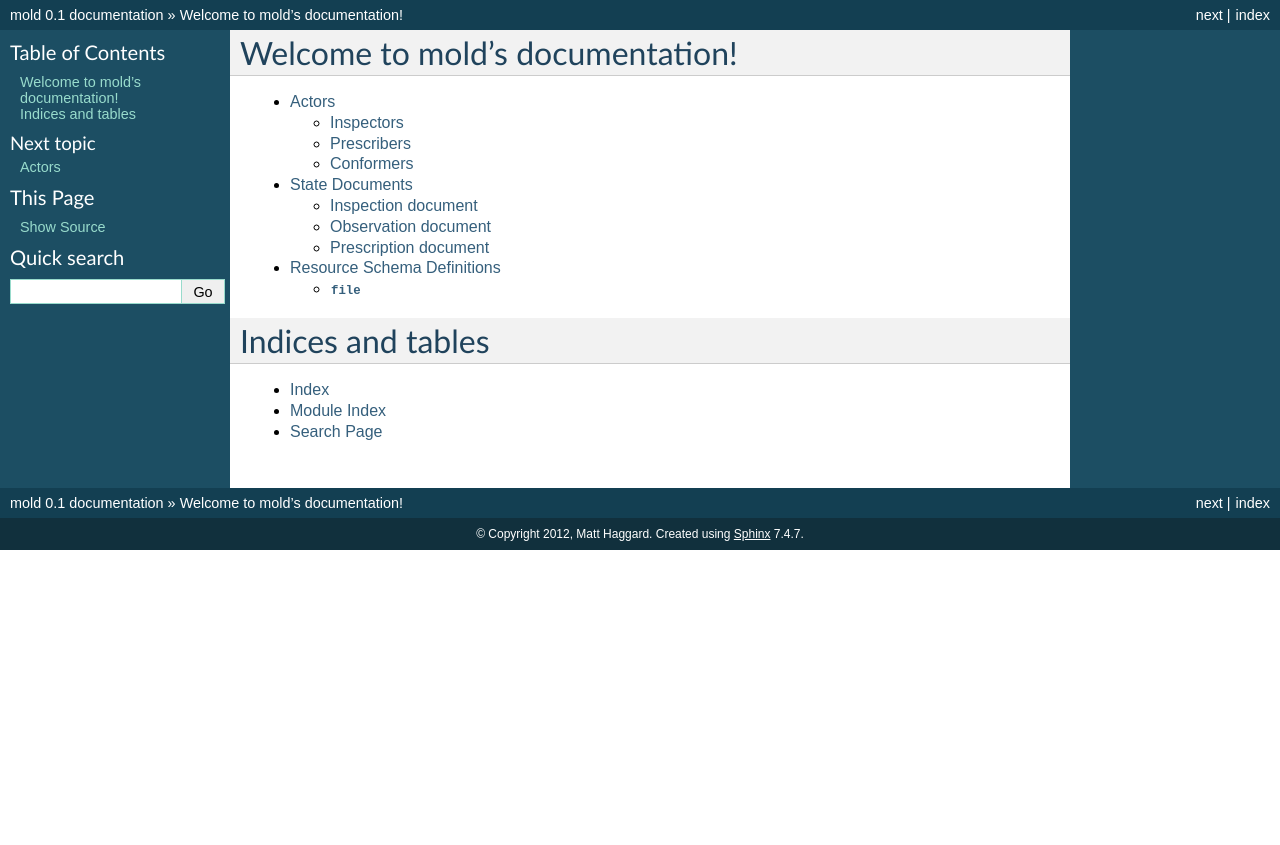
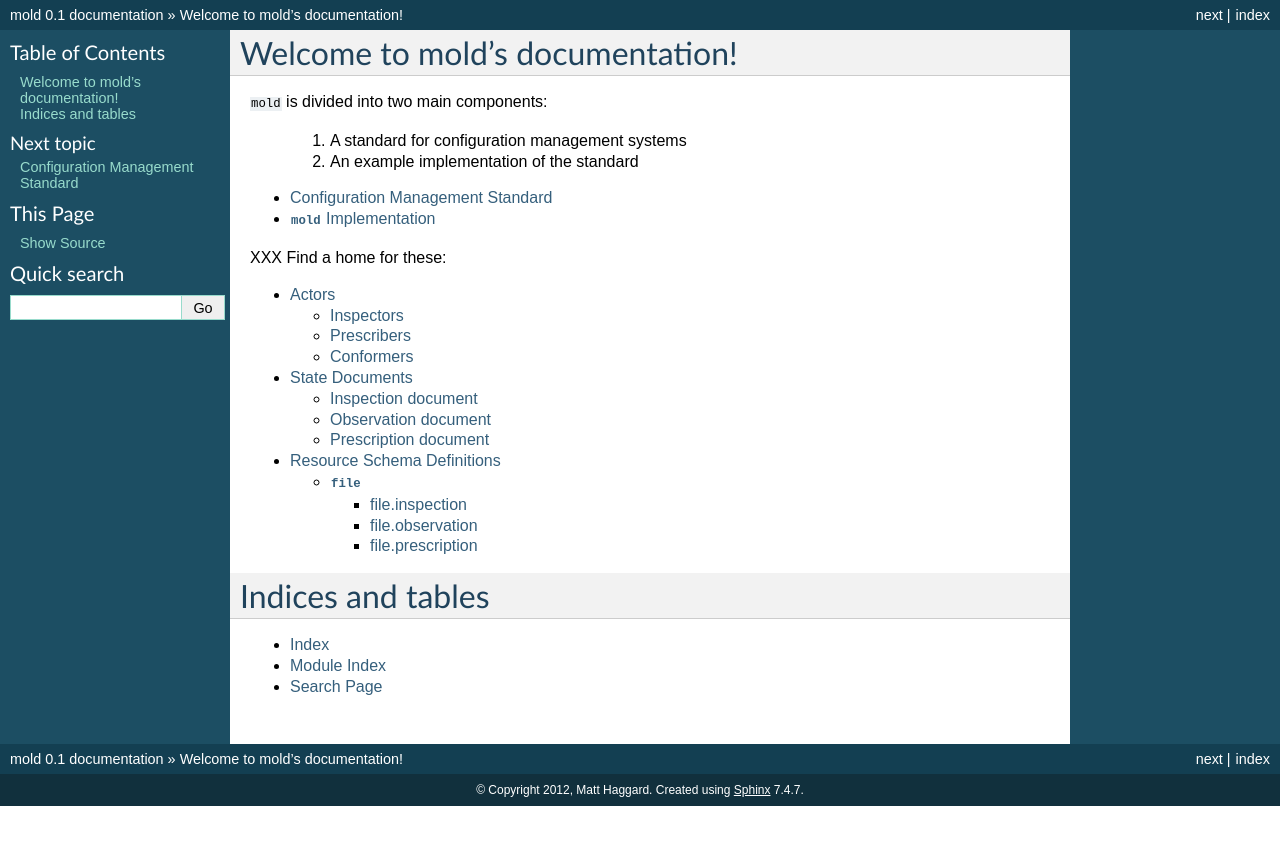
Before and after one commit to iffy/moldspec, a Sphinx documentation site: the page built from docs/index.rst, in a window 1280 px wide. Shown: the top 845 px of the page. Built offline with Sphinx 7.4.7, drawn with Linux system fonts in a browser that asks for light colours.

Commit message:
Distinguishing standard from implementation

```diff
--- /dev/null
+++ b/docs/implementation/index.rst
@@ -0,0 +1,2 @@
+``mold`` Implementation
+=======================
--- a/docs/index.rst
+++ b/docs/index.rst
@@ -1,8 +1,23 @@
 Welcome to mold's documentation!
 ================================
 
+``mold`` is divided into two main components:
+
+    1. A standard for configuration management systems
+    2. An example implementation of the standard
+
+
 .. toctree::
     :maxdepth: 2
+
+    standards/index
+    implementation/index
+
+
+XXX Find a home for these:
+
+.. toctree::
+    :maxdepth: 3
 
     actors
     documents
--- /dev/null
+++ b/docs/standards/index.rst
@@ -0,0 +1,2 @@
+Configuration Management Standard
+=================================
```
Also changed, not shown: docs/design.rst (added, +28 -0 lines).
